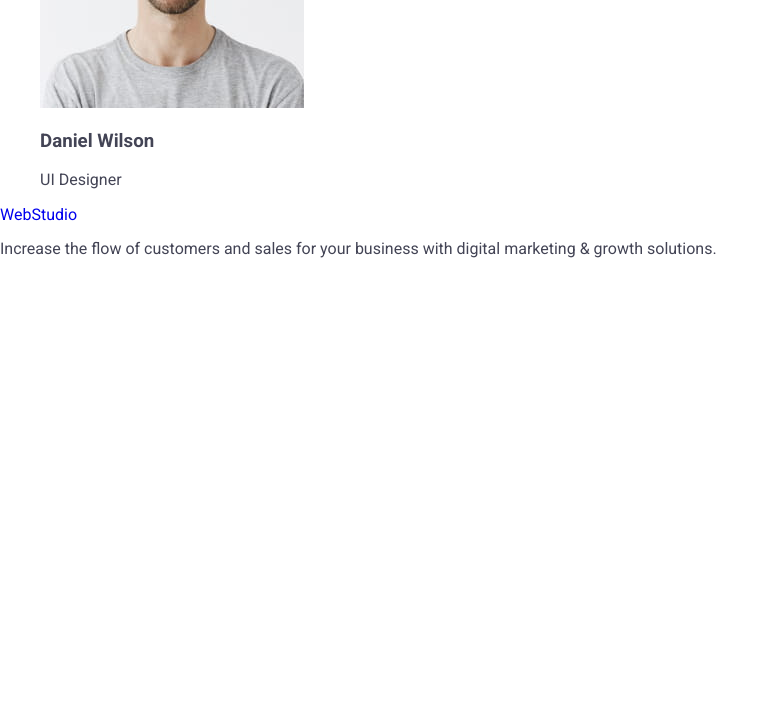
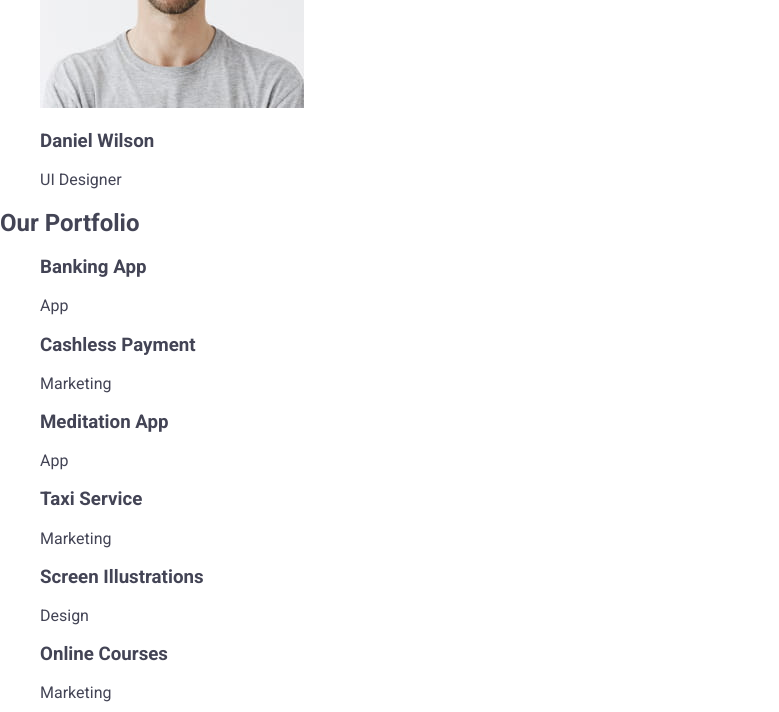
Before and after one commit to irynaostron/goit-markup-hw-02, a plain HTML site: page index.html in a window 1280 px wide. Shown: the part 1887-2599 px from the top of the page, without its empty margins (0-779 px from the left). Before the commit the page ends 2162 px from the top, so only its background shows below. Drawn offline with nearby package versions, Linux system fonts and the light colour scheme.

Commit message:
portfolio add

```diff
--- a/css/styles.css
+++ b/css/styles.css
@@ -3,12 +3,17 @@ body {
   color: #434455;
   background-color: #ffffff;
 }
+
 a {
   text-decoration: none;
 }
+button {
+  cursor: pointer;
+}
+
 ul,
 ol {
-  list-style: none;
+  list-style-type: none;
 }
 
 .logo {
@@ -24,6 +29,7 @@ ol {
 .logo-part {
   color: #2e2f42;
 }
+
 .nav-link {
   font-weight: 500;
   font-size: 16px;
@@ -48,3 +54,6 @@ ol {
 .address-link:focus {
   color: #404bbf;
 }
+.logo-part-footer {
+  color: #f4f4fd;
+}
--- a/index.html
+++ b/index.html
@@ -28,7 +28,7 @@
         >
         <ul>
           <li><a class="nav-link" href="#studio">Studio</a></li>
-          <li><a class="nav-link" href="">Portfolio</a></li>
+          <li><a class="nav-link" href="#Portfolio">Portfolio</a></li>
           <l><a class="nav-link" href="#Contacts">Contacts</a></li>
 
         </ul>
@@ -141,10 +141,45 @@
           </li>
         </ul>
       </section>
+     <!--=====OUR Portfolio=====-->
+     <section id="Portfolio">
+     <h2>Our Portfolio</h2>
+     <ul>
+      <li><a href=""></a></li>
+
+      <li><a href=""></a></li>
+      <h3>Banking App</h3>
+      <p>App</p>
+      <li><a href=""></a></li>
+      <h3>Cashless Payment</h3>
+      <p>Marketing</p>
+      <li><a href=""></a></li>
+      <h3>Meditation App</h3>
+      <p>App</p>
+      <li><a href=""></a></li>
+      <h3>Taxi Service</h3>
+      <p>Marketing</p>
+      <li><a href=""></a></li>
+      <h3>Screen Illustrations</h3>
+      <p>Design</p>
+      <li><a href=""></a></li>
+      <h3>Online Courses</h3>
+      <p>Marketing</p>
+     </ul>
+
+     </section>
+
+
+
+
+
+
     </main>
     <!--=====FOOTER=====-->
     <footer>
-      <a href="./index.html">WebStudio</a>
+      <a class="logo" href="/index.html"
+          >Web<span class="logo-part-footer">Studio</span></a
+        >
       <p>
         Increase the flow of customers and sales for your business with digital
         marketing & growth solutions.
```
Also changed, not shown: images/portfolio/banking-app.jpg (added), images/portfolio/cashless-payment .jpg (added), images/portfolio/meditation- app.jpg (added), images/portfolio/online-courses.jpg (added), images/portfolio/screen- illustrations.jpg (added), images/portfolio/taxi-service.jpg (added).
